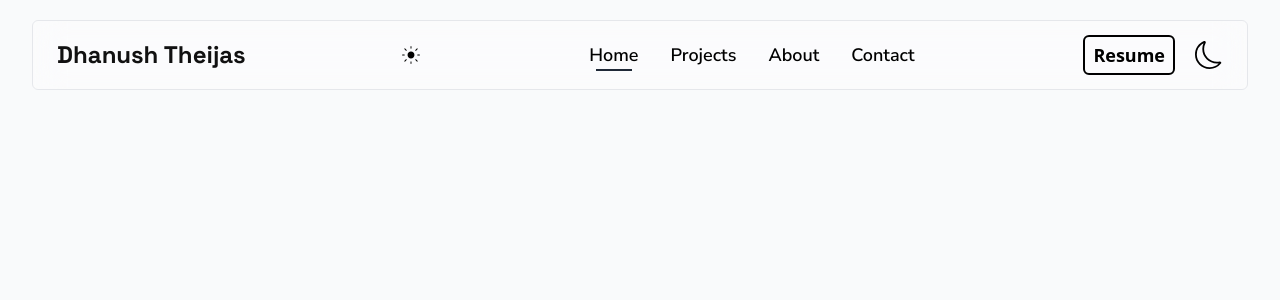
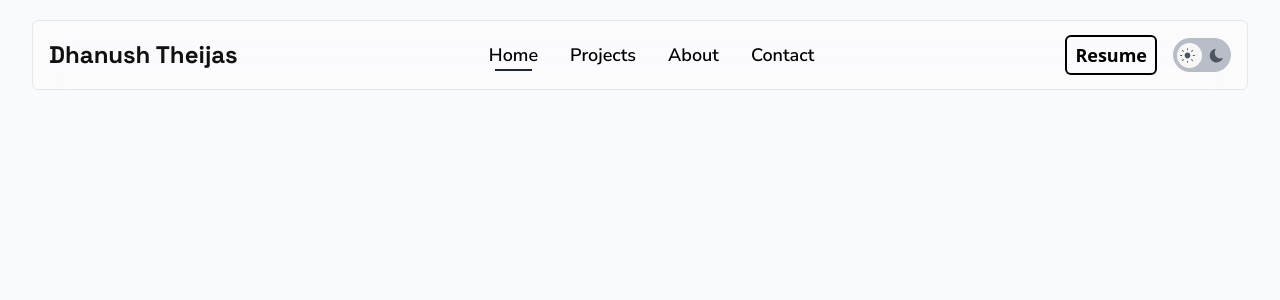
Before and after one commit to dhanushtheijas08/react-portfolio, a React (Vite) app: page / in a window 1280 px wide. Shown: the top 300 px of the page. Built offline with nearby package versions, Linux system fonts and the light colour scheme.

Commit message:
Update NavBar and Switch components

```diff
--- a/src/components/NavBar.jsx
+++ b/src/components/NavBar.jsx
@@ -70,28 +70,17 @@ export default function NavBar() {
         hidden: { y: "-150%", transition: { type: "just" } },
       }}
       animate={shouldVisible ? "visible" : "hidden"}
-      className="flex z-10 w-[95%] fixed justify-between items-center border border-gray-200 rounded-md dark:border-gray-800 bg-white dark:bg-black bg-opacity-30 dark:bg-opacity-30 backdrop-filter backdrop-saturate-150 backdrop-blur-lg px-1 py-3"
+      className="flex z-10 w-[95%] fixed justify-between items-center border border-gray-200 rounded-md dark:border-gray-800 bg-white dark:bg-black bg-opacity-30 dark:bg-opacity-30 backdrop-filter backdrop-saturate-150 backdrop-blur-lg px-4 py-3"
     >
-      <Logo forNavBar />
+      <Logo />
 
-      <svg
-        width="18"
-        height="18"
-        viewBox="0 0 26 26"
-        xmlns="http://www.w3.org/2000/svg"
-        className="block text-white60"
-      >
-        <path
-          d="M13 18c-2.7614 0-5-2.2386-5-5s2.2386-5 5-5 5 2.2386 5 5-2.2386 5-5 5zm0-13.8947a.6842.6842 0 01-.6842-.6842V.6842a.6842.6842 0 011.3684 0v2.7369A.6842.6842 0 0113 4.1053zm6.3189 2.5758a.7257.7257 0 010-1.0263l2.0526-2.0526a.7257.7257 0 111.0263 1.0263L20.3452 6.681a.7257.7257 0 01-1.0263 0zM21.8947 13a.6842.6842 0 01.6842-.6842h2.7369a.6842.6842 0 010 1.3684h-2.7369A.6842.6842 0 0121.8947 13zm-2.5758 6.3189a.7257.7257 0 011.0263 0l2.0526 2.0526a.7257.7257 0 11-1.0263 1.0263l-2.0526-2.0526a.7257.7257 0 010-1.0263zM13 21.8947a.6842.6842 0 01.6842.6842v2.7369a.6842.6842 0 01-1.3684 0v-2.7369A.6842.6842 0 0113 21.8947zM6.6811 19.319a.7257.7257 0 010 1.0263l-2.0526 2.0526a.7257.7257 0 11-1.0263-1.0263l2.0526-2.0526a.7257.7257 0 011.0263 0zM4.1053 13a.6842.6842 0 01-.6842.6842H.6842a.6842.6842 0 010-1.3684h2.7369A.6842.6842 0 014.1053 13zM6.681 6.6811a.7257.7257 0 01-1.0263 0L3.6022 4.6285a.7257.7257 0 111.0263-1.0263L6.681 5.6548a.7257.7257 0 010 1.0263z"
-          fill="currentColor"
-          fillRule="nonzero"
-        ></path>
-      </svg>
       <ul className="hidden md:flex gap-2 items-center text-lg font-nunito font-semibold dark:text-white">
         {renderList}
       </ul>
-      <div className="hidden md:flex">
-        <ShadowButton>Resume</ShadowButton>
+      <div className="flex items-center gap-4">
+        <div className="hidden md:flex">
+          <ShadowButton>Resume</ShadowButton>
+        </div>
         <Switch />
       </div>
     </motion.nav>
--- a/src/pages/Home.jsx
+++ b/src/pages/Home.jsx
@@ -1,4 +1,4 @@
-import React from "react";
+import { useState } from "react";
 import NavBar from "../components/NavBar";
 import ProfilePic from "../ui/ProfilePic";
 import { motion } from "framer-motion";
--- a/src/ui/Logo.jsx
+++ b/src/ui/Logo.jsx
@@ -14,7 +14,7 @@ const animateVariants = {
   },
 };
 
-function Logo({ forNavBar = false }) {
+function Logo() {
   return (
     <motion.h1
       variants={animateVariants}
@@ -23,9 +23,7 @@ function Logo({ forNavBar = false }) {
       viewport={{
         once: true,
       }}
-      className={`text-xl md:text-2xl font-Space font-bold text-dark-black dark:text-white ${
-        forNavBar ? "ml-4 md:ml-5" : "ml-0"
-      }`}
+      className="text-xl md:text-2xl font-Space font-bold text-dark-black dark:text-white"
     >
       Dhanush Theijas
     </motion.h1>
--- a/src/ui/Switch.jsx
+++ b/src/ui/Switch.jsx
@@ -1,9 +1,8 @@
-import { BsMoon, BsSun } from "react-icons/bs";
 import React, { useState, useEffect } from "react";
 
 export default function Switch() {
   const [theme, setTheme] = useState("light");
-  const classname = "text-black dark:text-white text-[28px]";
+  // const classname = "text-black dark:text-white text-[28px]";
   const toggleTheme = () => {
     setTheme((prevTheme) => (prevTheme === "dark" ? "light" : "dark"));
   };
@@ -19,12 +18,46 @@ export default function Switch() {
   }, [theme]);
 
   return (
-    <button role="button" onClick={toggleTheme} className="cursor-pointer mx-5">
-      {theme === "dark" ? (
-        <BsSun className={classname} />
-      ) : (
-        <BsMoon className={classname} />
-      )}
-    </button>
+    <>
+      <div
+        className="bg-gray-400 dark:bg-slate-500 bg-opacity-70 w-[58px] h-[34px] rounded-full relative flex items-center justify-around cursor-pointer "
+        onClick={toggleTheme}
+      >
+        <svg
+          width="15"
+          height="15"
+          viewBox="0 0 26 26"
+          xmlns="http://www.w3.org/2000/svg"
+          className={`z-20 ${
+            theme === "light" ? "text-gray-600" : "text-white"
+          }`}
+        >
+          <path
+            d="M13 18c-2.7614 0-5-2.2386-5-5s2.2386-5 5-5 5 2.2386 5 5-2.2386 5-5 5zm0-13.8947a.6842.6842 0 01-.6842-.6842V.6842a.6842.6842 0 011.3684 0v2.7369A.6842.6842 0 0113 4.1053zm6.3189 2.5758a.7257.7257 0 010-1.0263l2.0526-2.0526a.7257.7257 0 111.0263 1.0263L20.3452 6.681a.7257.7257 0 01-1.0263 0zM21.8947 13a.6842.6842 0 01.6842-.6842h2.7369a.6842.6842 0 010 1.3684h-2.7369A.6842.6842 0 0121.8947 13zm-2.5758 6.3189a.7257.7257 0 011.0263 0l2.0526 2.0526a.7257.7257 0 11-1.0263 1.0263l-2.0526-2.0526a.7257.7257 0 010-1.0263zM13 21.8947a.6842.6842 0 01.6842.6842v2.7369a.6842.6842 0 01-1.3684 0v-2.7369A.6842.6842 0 0113 21.8947zM6.6811 19.319a.7257.7257 0 010 1.0263l-2.0526 2.0526a.7257.7257 0 11-1.0263-1.0263l2.0526-2.0526a.7257.7257 0 011.0263 0zM4.1053 13a.6842.6842 0 01-.6842.6842H.6842a.6842.6842 0 010-1.3684h2.7369A.6842.6842 0 014.1053 13zM6.681 6.6811a.7257.7257 0 01-1.0263 0L3.6022 4.6285a.7257.7257 0 111.0263-1.0263L6.681 5.6548a.7257.7257 0 010 1.0263z"
+            fill="currentColor"
+            fillRule="nonzero"
+          ></path>
+        </svg>
+
+        <svg
+          width="15"
+          height="15"
+          viewBox="0 0 11 11"
+          xmlns="http://www.w3.org/2000/svg"
+          className="text-gray-600 z-20"
+        >
+          <path
+            d="M4.2716 10.4288C1.6043 9.7141.0214 6.9724.7361 4.3051 1.2858 2.2538 3.0342.8438 5.0258.627a4.1544 4.1544 0 00-.4905 1.129l-.1905.711c-.5916 2.208.7187 4.4774 2.9266 5.069 1.0629.2848 2.14.1288 3.0374-.3559-.8276 2.4926-3.467 3.9373-6.0372 3.2486z"
+            fill="currentColor"
+            fillRule="evenodd"
+          ></path>
+        </svg>
+        <div
+          className={`absolute z-0 h-[25px] w-[25px] bg-white rounded-full opacity-90  transition-all duration-500 ${
+            theme === "light" ? "left-1" : "left-[29px]"
+          }`}
+        ></div>
+      </div>
+    </>
   );
 }
```
